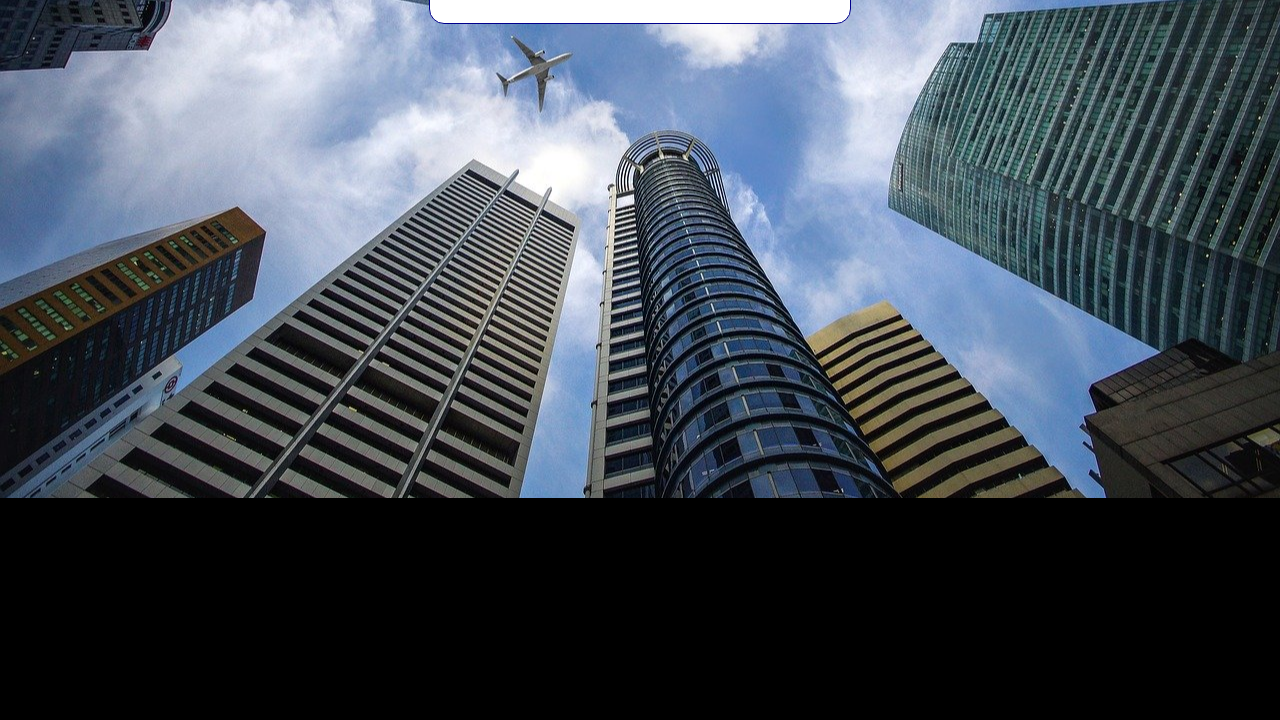
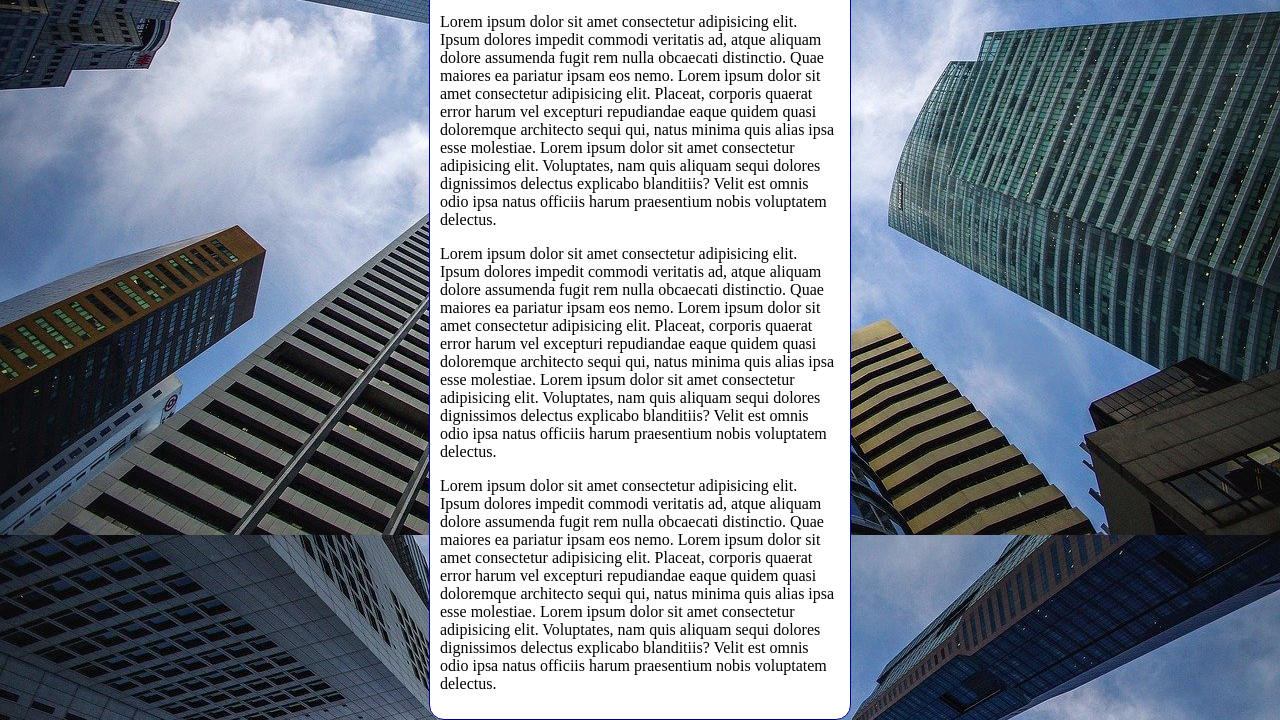
Before and after one commit to guilhermeAndrade07/html-css, a plain HTML site: page exercicios/ex022/fundo006.html in a window 1280 px wide. Shown: the part 318-1038 px from the top of the page. Before the commit the page ends 816 px from the top, so only its background shows below. Drawn offline with Linux system fonts and the light colour scheme.

Commit message:
fundo de tela

```diff
--- a/exercicios/ex022/fundo006.html
+++ b/exercicios/ex022/fundo006.html
@@ -4,20 +4,17 @@
     <meta charset="UTF-8">
     <meta name="viewport" content="width=device-width, initial-scale=1.0">
     <link rel="shortcut icon" href="favicon.ico-G.png" type="image/x-icon">
-    <title>Por ai</title>
+    <title>Fundo fixo de tela</title>
     <style>
         body {
             height: 100vh;
-            background-color: black;
-            background-image: url('imagens/wallpaper002.jpg');
-            background-position: center center;
-            background-repeat: repeat-y;
+            background:  black url('imagens/wallpaper002.jpg') center center no-repeat fixed;
             background-size: cover;
         }
 
         main {
             background-color: white;
-            width: 400px;
+            max-width: 400px;
             padding: 10px;
             margin: auto;
             border: 1px solid darkblue;
@@ -30,6 +27,9 @@
     <main>
         <h1>Teste de Imagem de Fundo</h1>
         <p>Lorem ipsum dolor sit amet consectetur adipisicing elit. Ipsum dolores impedit commodi veritatis ad, atque aliquam dolore assumenda fugit rem nulla obcaecati distinctio. Quae maiores ea pariatur ipsam eos nemo. Lorem ipsum dolor sit amet consectetur adipisicing elit. Placeat, corporis quaerat error harum vel excepturi repudiandae eaque quidem quasi doloremque architecto sequi qui, natus minima quis alias ipsa esse molestiae. Lorem ipsum dolor sit amet consectetur adipisicing elit. Voluptates, nam quis aliquam sequi dolores dignissimos delectus explicabo blanditiis? Velit est omnis odio ipsa natus officiis harum praesentium nobis voluptatem delectus.</p>
+        <p>Lorem ipsum dolor sit amet consectetur adipisicing elit. Ipsum dolores impedit commodi veritatis ad, atque aliquam dolore assumenda fugit rem nulla obcaecati distinctio. Quae maiores ea pariatur ipsam eos nemo. Lorem ipsum dolor sit amet consectetur adipisicing elit. Placeat, corporis quaerat error harum vel excepturi repudiandae eaque quidem quasi doloremque architecto sequi qui, natus minima quis alias ipsa esse molestiae. Lorem ipsum dolor sit amet consectetur adipisicing elit. Voluptates, nam quis aliquam sequi dolores dignissimos delectus explicabo blanditiis? Velit est omnis odio ipsa natus officiis harum praesentium nobis voluptatem delectus.</p>
+        <p>Lorem ipsum dolor sit amet consectetur adipisicing elit. Ipsum dolores impedit commodi veritatis ad, atque aliquam dolore assumenda fugit rem nulla obcaecati distinctio. Quae maiores ea pariatur ipsam eos nemo. Lorem ipsum dolor sit amet consectetur adipisicing elit. Placeat, corporis quaerat error harum vel excepturi repudiandae eaque quidem quasi doloremque architecto sequi qui, natus minima quis alias ipsa esse molestiae. Lorem ipsum dolor sit amet consectetur adipisicing elit. Voluptates, nam quis aliquam sequi dolores dignissimos delectus explicabo blanditiis? Velit est omnis odio ipsa natus officiis harum praesentium nobis voluptatem delectus.</p>
+        <p>Lorem ipsum dolor sit amet consectetur adipisicing elit. Ipsum dolores impedit commodi veritatis ad, atque aliquam dolore assumenda fugit rem nulla obcaecati distinctio. Quae maiores ea pariatur ipsam eos nemo. Lorem ipsum dolor sit amet consectetur adipisicing elit. Placeat, corporis quaerat error harum vel excepturi repudiandae eaque quidem quasi doloremque architecto sequi qui, natus minima quis alias ipsa esse molestiae. Lorem ipsum dolor sit amet consectetur adipisicing elit. Voluptates, nam quis aliquam sequi dolores dignissimos delectus explicabo blanditiis? Velit est omnis odio ipsa natus officiis harum praesentium nobis voluptatem delectus.</p>
     </main>
 
 </body>
```
